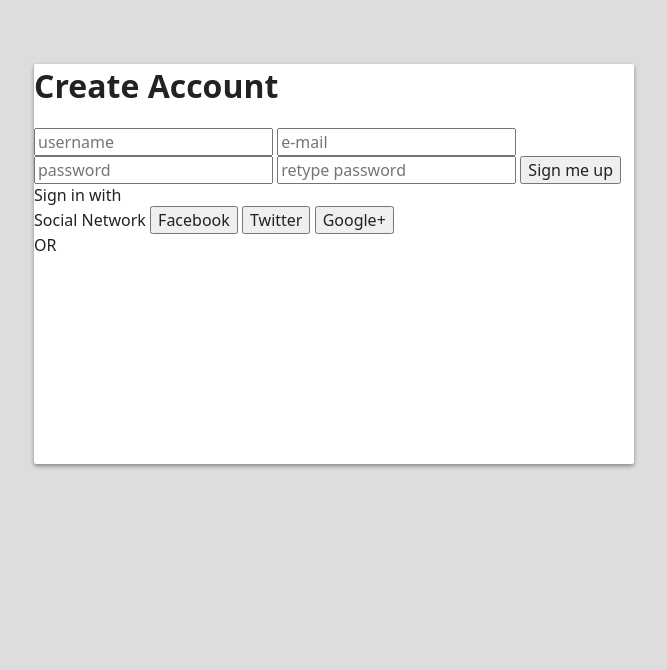
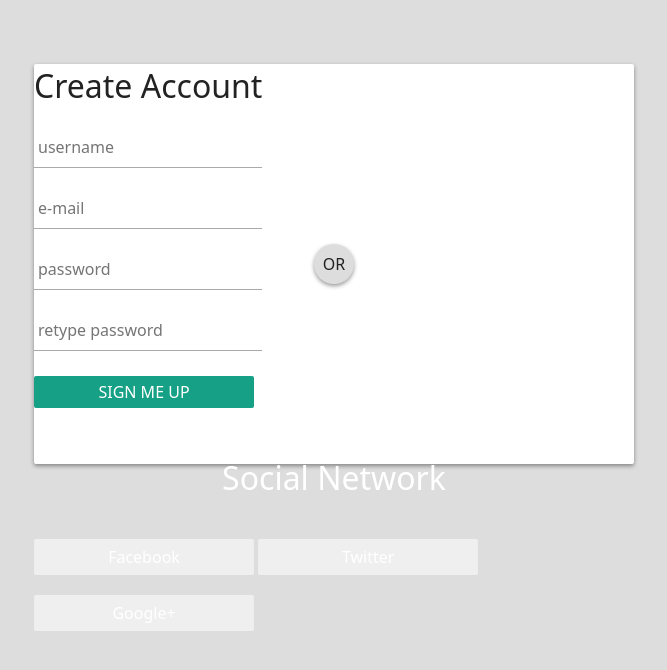
Before and after one commit to Data2ThePPL/Form_LQandKeri, a plain HTML site: page signup_form/index.html in a window 1280 px wide. Shown: the whole page, without its empty margins (306-973 px from the left). Drawn offline with Linux system fonts and the light colour scheme.

Commit message:
Added challenge 14 to 20

```diff
--- a/signup_form/main.css
+++ b/signup_form/main.css
@@ -1,6 +1,53 @@
 * {
   box-sizing:boarder-box;
 }
+
+/*challenge 14: Adding Focus*/
+*:focus {
+  outline: none;
+}
+
+/*Challenge 18 - Add some color to the right buttons*/
+
+.facebook {
+  background: #32508E;
+}
+
+.twitter {
+  background: #55ACEE;
+}
+
+.google {
+  background: #DD4B39;
+}
+
+/*Challenge 19 Style that OR*/
+
+.or {
+  position: absolute;
+  top: 180px;
+  left: 280px;
+  width: 40px;
+  height: 40px;
+}
+
+/*Challenge 20*/
+.or {
+  position: absolute;
+  top: 180px;
+  left: 280px;
+  width: 40px;
+  height: 40px;
+  background: #DDD;
+  border-radius: 50%;
+  text-align: center;
+  line-height: 40px;
+  box-shadow: 0 2px 4px rgba(0, 0, 0, 0.4);
+}
+
+
+
+/*Stuff we did in Class*/
 
 body {
    background: #DDD;
@@ -19,3 +66,111 @@ body {
  border-radius: 2px;
  box-shadow: 0 2px 4px rgba(0, 0, 0, 0.4);
 }
+
+
+/*challenge 14: Adding Focus*/
+h1 {
+  margin: 0 0 20px 0;
+  font-weight: 300;
+  font-size: 2em;
+}
+
+.sign-up input {
+  border: none;
+  border-bottom: 1px solid #AAA;
+  display: block;
+  margin-bottom: 20px;
+  padding: 4px;
+  width: 220px;
+  height: 32px;
+  font-weight: 400;
+  /*transition: 0.2s ease*/
+}
+
+.sign-up input:focus
+ {
+  border-bottom: 2px solid #16a085;
+  color: #16a085;
+  transition: 0.2s ease;
+}
+
+.sign-up-button {
+  margin: 5px auto;
+  width: 220px;
+  height: 32px;
+  border: none;
+  border-radius: 2px;
+  background: #16a085;
+  color: #FFF;
+  font-weight: 400;
+  text-transform: uppercase;
+}
+
+.sign-up-button:hover {
+  opacity: 0.8;
+  box-shadow: 0 2px 4px rgba(0, 0, 0, 0.4);
+  transition: 0.1s ease;
+}
+
+.sign-up-button:active {
+  opacity: 1;
+  box-shadow: 0 1px 2px rgba(0, 0, 0, 0.4);
+}
+
+
+/*Challenge 15 - style the <span>*/
+
+.loginwith {
+  display: block;
+  margin-bottom: 40px;
+  font-size: 2em;
+  color: #FFF;
+  text-align: center;
+}
+
+/*Challenge 16 Answer*/
+
+button.social-signin {
+  margin-bottom: 20px;
+  width: 220px;
+  height: 36px;
+  border: none;
+  border-radius: 2px;
+  color: #FFF;
+}
+
+/*Challenge 17 - Refactor the buttons!*/
+/**********************************************
+  start of button styling
+/**********************************************/
+
+button {
+  margin-bottom: 20px;
+  width: 220px;
+  height: 36px;
+  border: none;
+  border-radius: 2px;
+  color: #FFF;
+  font-weight: 400;
+}
+
+button:hover {
+  opacity: 0.8;
+  box-shadow: 0 2px 4px rgba(0, 0, 0, 0.4);
+  transition: 0.1s ease;
+}
+
+button:active {
+  opacity: 1;
+  box-shadow: 0 1px 2px rgba(0, 0, 0, 0.4);
+}
+
+.sign-up-button {
+  margin: 5px auto;
+  background: #16a085;
+  text-transform: uppercase;
+}
+
+/**********************************************
+  end of button styling
+/**********************************************/
```
